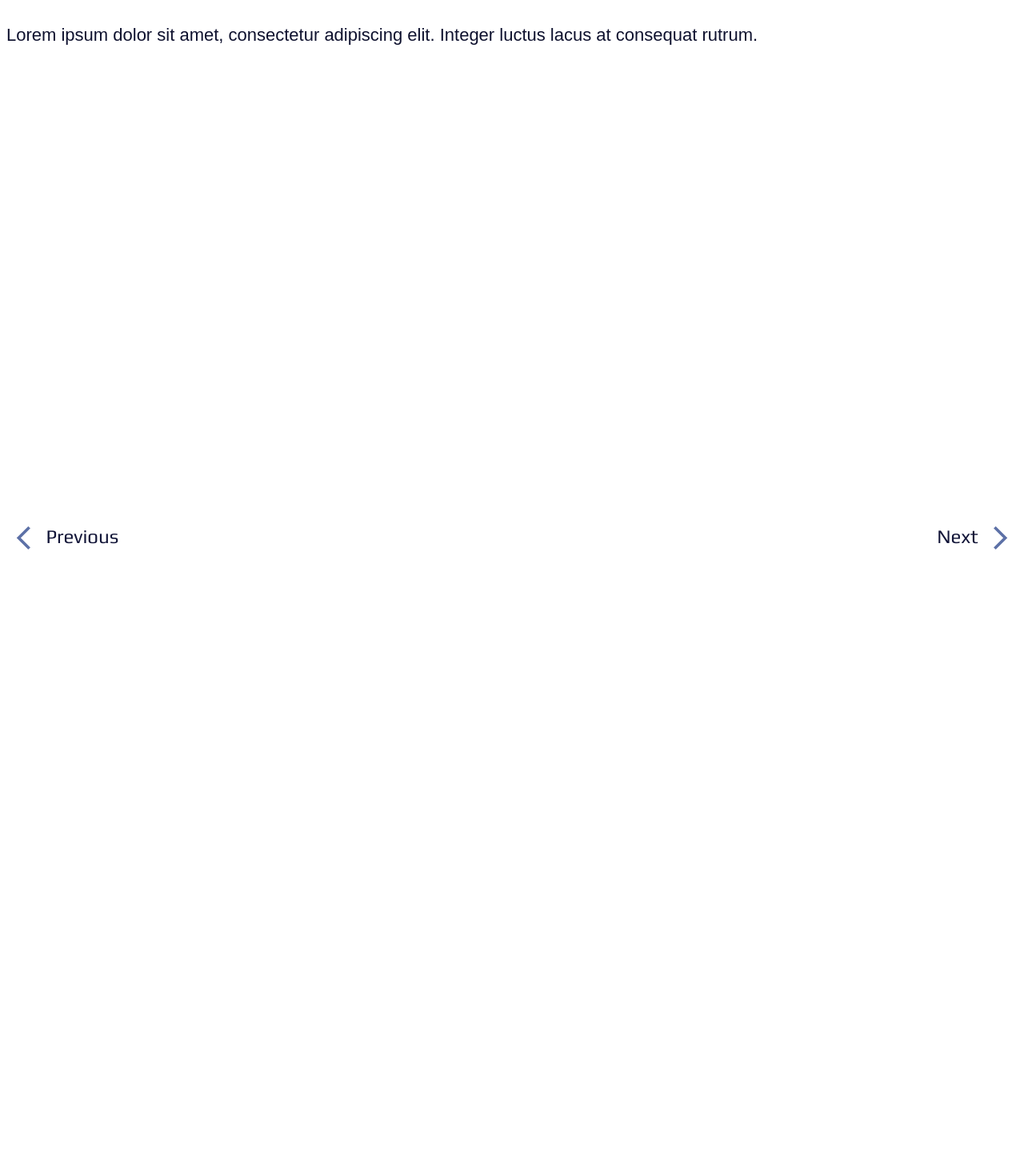
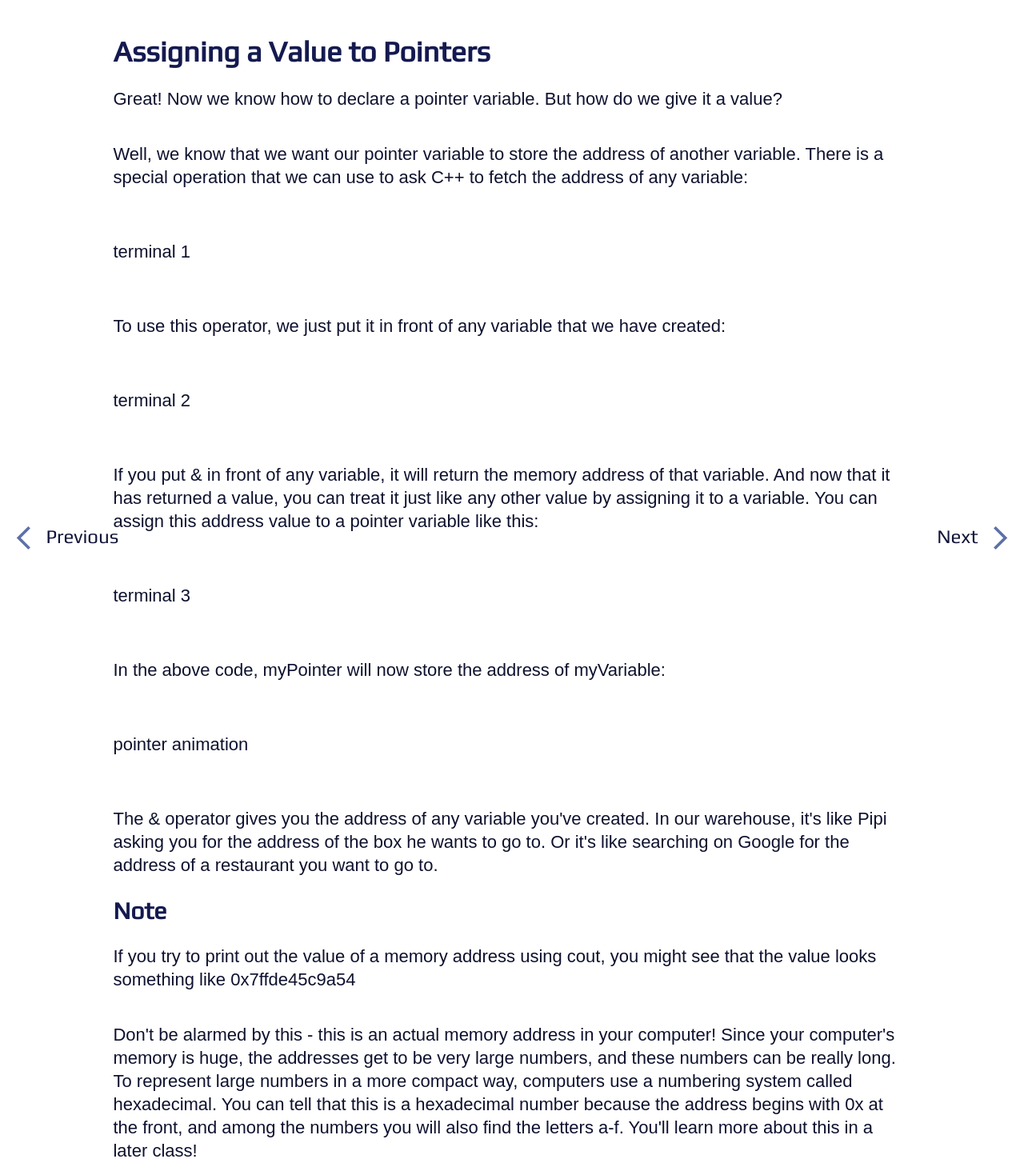
Before and after one commit to uclaacm/parcel-pointers, a React app: page /lesson-3 in a window 1280 px wide. Shown: the part 61-1510 px from the top of the page at 80% size. Before the commit the page ends 800 px from the top, so only its background shows below. Built offline with nearby package versions, Linux system fonts and the light colour scheme; a web font is replaced by a local one.

Commit message:
add lesson 3 text

```diff
--- a/src/pages/Lesson3.tsx
+++ b/src/pages/Lesson3.tsx
@@ -1,15 +1,64 @@
 import { FC } from 'react';
+import AppWrapper from '../components/AppWrapper';
 import NavButtons from '../components/NavButtons';
+import { HeaderSections } from '../types/globalTypes';
 
 const Lesson3: FC = () => {
   return (
     <>
-      <h1>Lesson 3</h1>
-      <p>
-        Lorem ipsum dolor sit amet, consectetur adipiscing elit. Integer luctus
-        lacus at consequat rutrum.
-      </p>
-      <NavButtons page={5}></NavButtons>
+      <AppWrapper section={HeaderSections.LESSON_3}>
+        <div className='page-wrapper'>
+          <h1>Assigning a Value to Pointers</h1>
+          <p>
+            Great! Now we know how to declare a pointer variable. But how do we give
+            it a value?
+          </p>
+          <p>
+            Well, we know that we want our pointer variable to store the address of
+            another variable. There is a special operation that we can use to ask
+            C++ to fetch the address of any variable:
+          </p>
+          <div className="diagram">terminal 1</div>
+          <p>
+            To use this operator, we just put it in front of any variable that we
+            have created:
+          </p>
+          <div className="diagram">terminal 2</div>
+          <p>
+            If you put & in front of any variable, it will return the memory address
+            of that variable. And now that it has returned a value, you can treat it
+            just like any other value by assigning it to a variable. You can assign
+            this address value to a pointer variable like this:
+          </p>
+          <div className="diagram">terminal 3</div>
+          <p>
+            In the above code, myPointer will now store the address of myVariable:
+          </p>
+          <div className="diagram">pointer animation</div>
+          <p>
+            The & operator gives you the address of any variable you&apos;ve
+            created. In our warehouse, it&apos;s like Pipi asking you for the
+            address of the box he wants to go to. Or it&apos;s like searching on
+            Google for the address of a restaurant you want to go to.
+          </p>
+          <h2>Note</h2>
+          <p>
+            If you try to print out the value of a memory address using cout, you
+            might see that the value looks something like 0x7ffde45c9a54
+          </p>
+          <p>
+            Don&apos;t be alarmed by this - this is an actual memory address in your
+            computer! Since your computer&apos;s memory is huge, the addresses get
+            to be very large numbers, and these numbers can be really long. To
+            represent large numbers in a more compact way, computers use a numbering
+            system called hexadecimal. You can tell that this is a hexadecimal
+            number because the address begins with 0x at the front, and among the
+            numbers you will also find the letters a-f. You&apos;ll learn more about
+            this in a later class!
+          </p>
+          <NavButtons page={5}></NavButtons>
+        </div>
+      </AppWrapper>
     </>
   );
 };
--- a/src/types/globalTypes.ts
+++ b/src/types/globalTypes.ts
@@ -10,4 +10,5 @@ export enum HeaderSections {
   DEMO_SECTION = 'Demo',
   LESSON_1 = 'Lesson 1',
   LESSON_2 = 'Lesson 2',
+  LESSON_3 = 'Lesson 3'
 }
```
